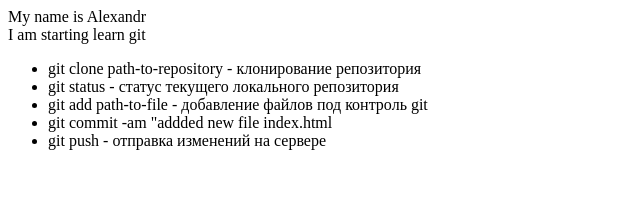
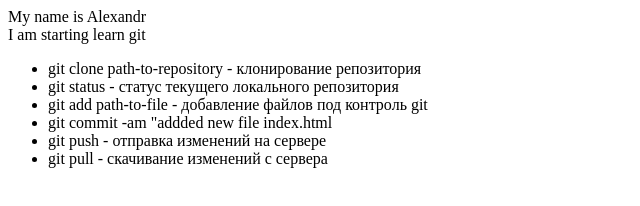
Before and after one commit to MirrorJust/GIt-lesson, a plain HTML site: page index.html in a window 1280 px wide. Shown: the whole page, without its empty margins (0-640 px from the left). Drawn offline with Linux system fonts and the light colour scheme.

Commit message:
add new el list

```diff
--- a/index.html
+++ b/index.html
@@ -10,4 +10,5 @@
     <li>git add path-to-file - добавление файлов под контроль git</li>
     <li>git commit -am "addded new file index.html</li>
     <li>git push - отправка изменений на сервере</li>
+    <li>git pull - скачивание изменений с сервера</li>
 </ul>
```
